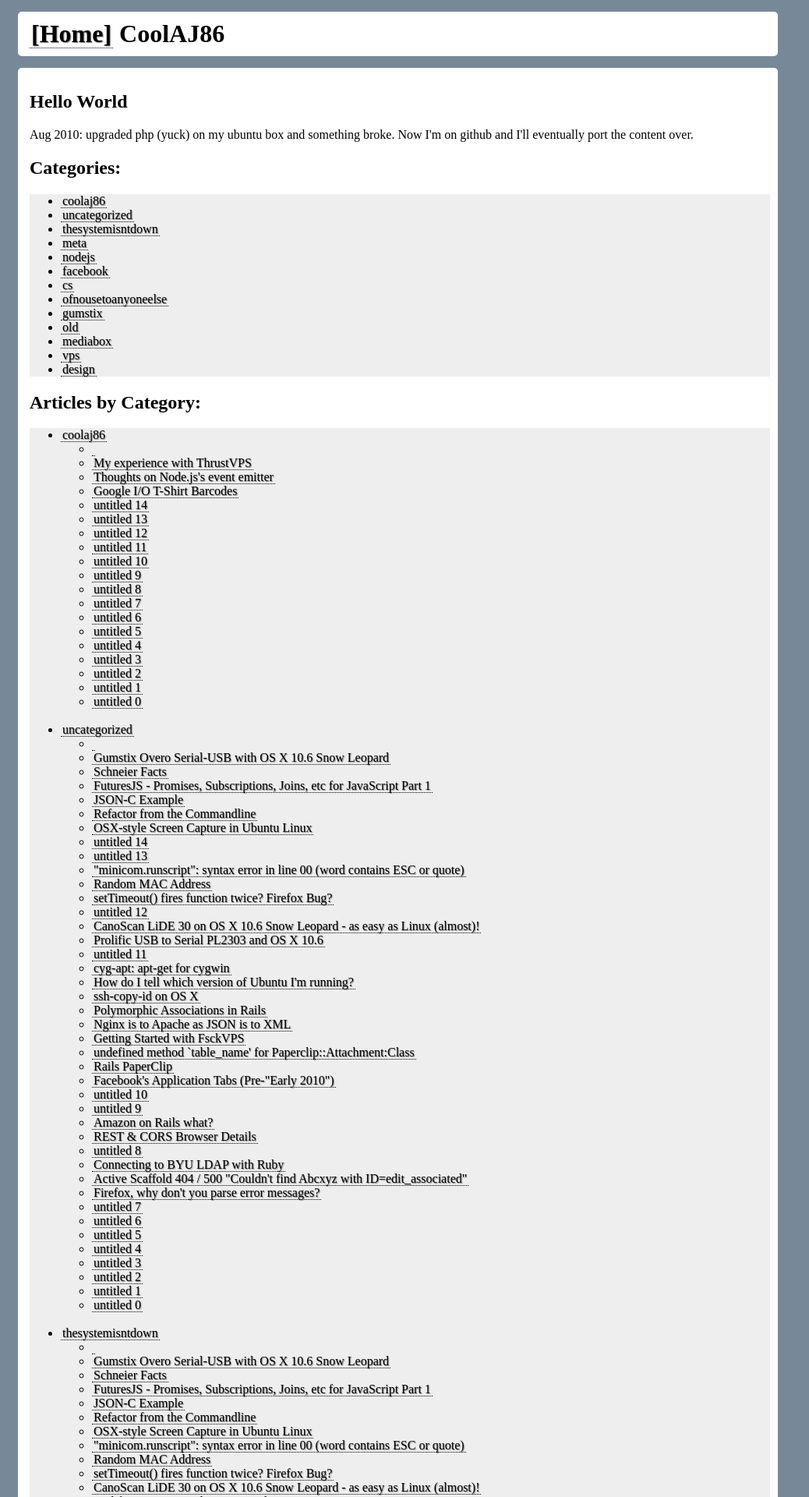
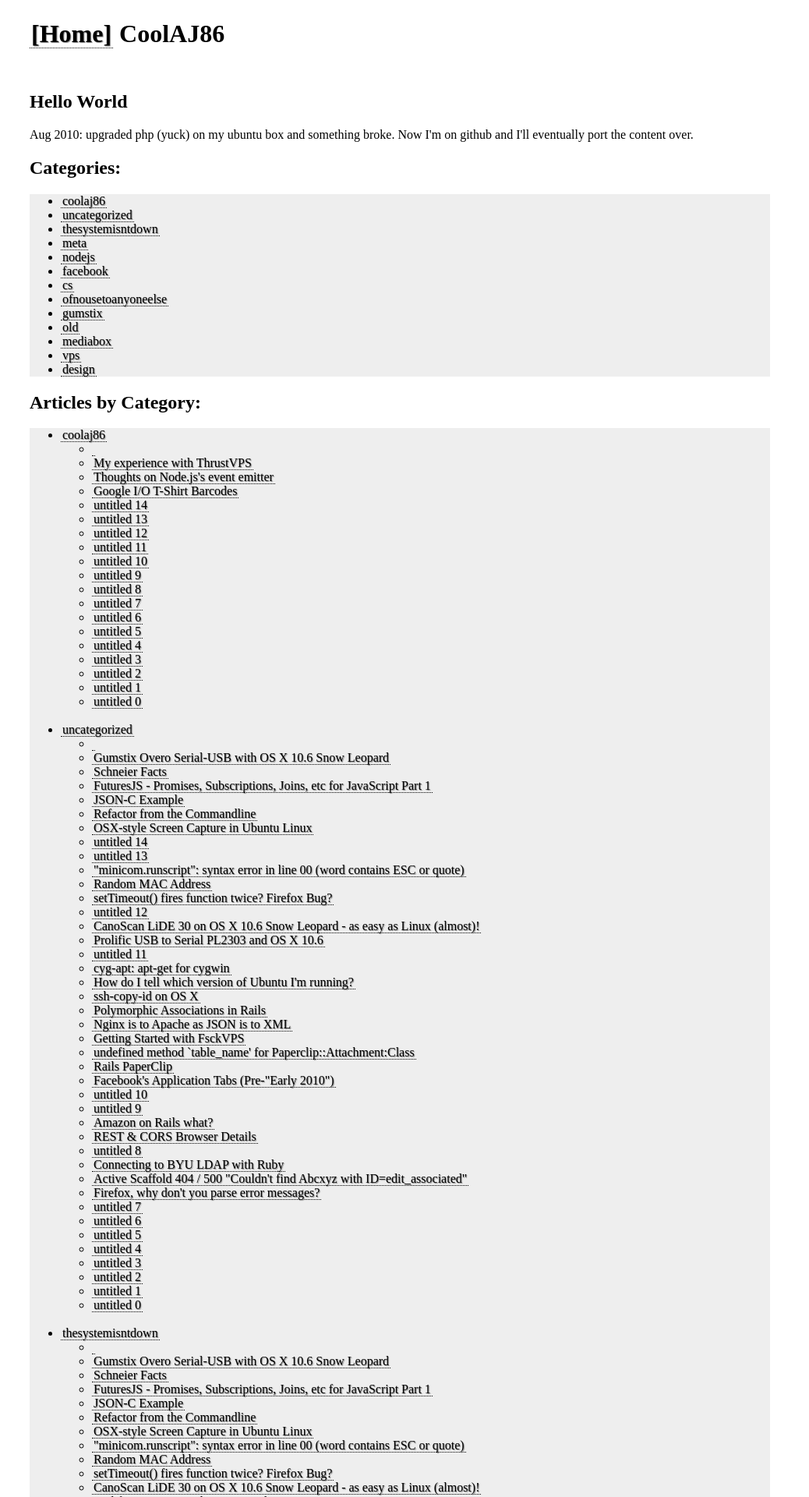
Before and after one commit to coolaj86/coolaj86.github.com, a Jekyll site: the page built from index.html, in a window 1280 px wide. Shown: the top 1920 px of the page at 78% size, without its empty margins (0-1038 px from the left). Built offline with Jekyll 4.4.1, drawn with Linux system fonts in a browser that asks for light colours; Markdown is read by kramdown in place of the engine named in the settings; comment, search, counter and statistics services are not loaded.

Commit message:
testing background

```diff
--- a/stylesheets/main.css
+++ b/stylesheets/main.css
@@ -1,6 +1,5 @@
 body {
-  background-color: #789;
-  background-image: #abcd6f url('/images/ribbedbg.png');
+  background-image: #abcd6f url('http://themes.googleusercontent.com/image?id=1Chj_ye7BsJe4QabnXKJQuhK_LeNly4bySlgKgmDjAgChHUvZW1v1C0LKoAFBqdYE6g6L');
 }
 a {
   color: inherit;
```
